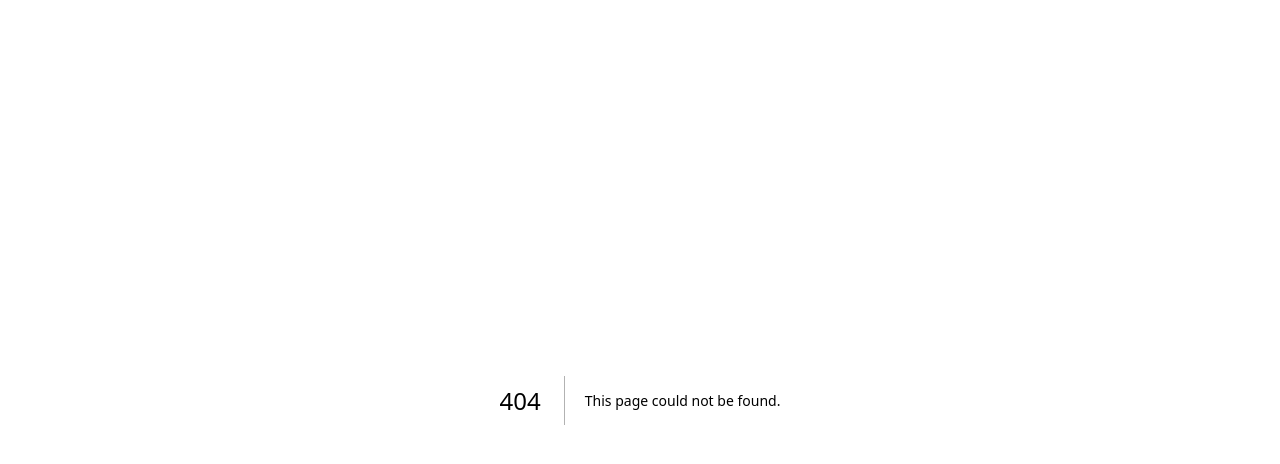
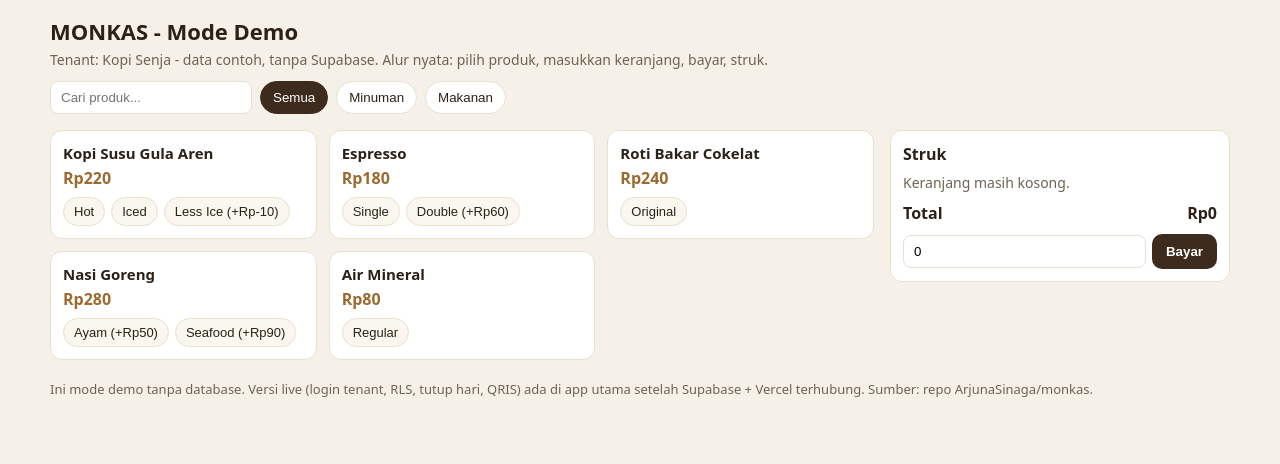
Before and after one commit to ArjunaSinaga/monkas, a Next.js app: page /demo in a window 1280 px wide. Before the commit this address had no page. Shown: the top 464 px of the page. Built offline with nearby package versions, Linux system fonts and the light colour scheme.

Commit message:
feat(demo): route /demo POS dengan data seed, tanpa Supabase - bisa dicek di Vercel sebelum project live siap

```diff
--- /dev/null
+++ b/app/demo/page.jsx
@@ -0,0 +1,184 @@
+'use client';
+
+// Mode demo: POS MONKAS dengan data seed, TANPA Supabase.
+// Tujuannya: bisa dicek di Vercel (preview ke merchant) sebelum project live siap.
+// Route: /demo
+
+import { useState } from "react";
+
+const TENANT = { id: "demo", name: "Kopi Senja" };
+
+const PRODUCTS = [
+  { id: "p1", name: "Kopi Susu Gula Aren", price_cents: 22000, category: "Minuman", variants: [
+    { id: "v1", name: "Hot", price_delta_cents: 0 },
+    { id: "v2", name: "Iced", price_delta_cents: 0 },
+    { id: "v3", name: "Less Ice", price_delta_cents: -1000 },
+  ]},
+  { id: "p2", name: "Espresso", price_cents: 18000, category: "Minuman", variants: [
+    { id: "v4", name: "Single", price_delta_cents: 0 },
+    { id: "v5", name: "Double", price_delta_cents: 6000 },
+  ]},
+  { id: "p3", name: "Roti Bakar Cokelat", price_cents: 24000, category: "Makanan", variants: [
+    { id: "v6", name: "Original", price_delta_cents: 0 },
+  ]},
+  { id: "p4", name: "Nasi Goreng", price_cents: 28000, category: "Makanan", variants: [
+    { id: "v7", name: "Ayam", price_delta_cents: 5000 },
+    { id: "v8", name: "Seafood", price_delta_cents: 9000 },
+  ]},
+  { id: "p5", name: "Air Mineral", price_cents: 8000, category: "Minuman", variants: [
+    { id: "v9", name: "Regular", price_delta_cents: 0 },
+  ]},
+];
+
+const rupiah = (c) => "Rp" + (c / 100).toLocaleString("id-ID");
+
+export default function DemoKasir() {
+  const [cart, setCart] = useState([]);
+  const [cat, setCat] = useState("Semua");
+  const [paid, setPaid] = useState(0);
+  const [done, setDone] = useState(null);
+  const [query, setQuery] = useState("");
+
+  const cats = ["Semua", ...Array.from(new Set(PRODUCTS.map((p) => p.category)))];
+  const list = PRODUCTS.filter(
+    (p) => (cat === "Semua" || p.category === cat) &&
+      p.name.toLowerCase().includes(query.toLowerCase())
+  );
+
+  const total = cart.reduce((a, b) => a + b.price_cents * b.qty, 0);
+
+  function add(p, v) {
+    const key = p.id + "-" + v.id;
+    setCart((c) => {
+      const found = c.find((x) => x.key === key);
+      if (found) return c.map((x) => (x.key === key ? { ...x, qty: x.qty + 1 } : x));
+      return [...c, { key, product_id: p.id, product_name: p.name, variant_name: v.name, price_cents: p.price_cents + v.price_delta_cents, qty: 1 }];
+    });
+  }
+  function changeQty(key, d) {
+    setCart((c) => c.map((x) => (x.key === key ? { ...x, qty: x.qty + d } : x)).filter((x) => x.qty > 0));
+  }
+  function checkout() {
+    setDone({ total, items: cart, at: new Date().toLocaleString("id-ID") });
+    setCart([]);
+    setPaid(0);
+  }
+
+  return (
+    <main style={{ fontFamily: "system-ui, sans-serif", background: "#f5f1e8", color: "#2b2118", minHeight: "100vh", padding: 16 }}>
+      <div style={{ maxWidth: 1180, margin: "0 auto" }}>
+        <header style={{ display: "flex", justifyContent: "space-between", alignItems: "center", gap: 12, flexWrap: "wrap", marginBottom: 16 }}>
+          <div>
+            <h1 style={{ margin: 0, fontSize: 22 }}>MONKAS - Mode Demo</h1>
+            <p style={{ margin: "4px 0 0", color: "#6f6252", fontSize: 14 }}>
+              Tenant: {TENANT.name} - data contoh, tanpa Supabase. Alur nyata: pilih produk, masukkan keranjang, bayar, struk.
+            </p>
+          </div>
+          <div style={{ display: "flex", gap: 8, alignItems: "center" }}>
+            <input
+              value={query}
+              onChange={(e) => setQuery(e.target.value)}
+              placeholder="Cari produk..."
+              style={{ padding: "8px 10px", borderRadius: 8, border: "1px solid #e8e0cf", background: "#fff", minWidth: 180 }}
+            />
+            {cats.map((c) => (
+              <button
+                key={c}
+                onClick={() => setCat(c)}
+                style={{
+                  padding: "8px 12px", borderRadius: 999, cursor: "pointer",
+                  border: `1px solid ${cat === c ? "#3d2c1e" : "#e8e0cf"}`,
+                  background: cat === c ? "#3d2c1e" : "#fff",
+                  color: cat === c ? "#fff" : "#2b2118",
+                }}
+              >
+                {c}
+              </button>
+            ))}
+          </div>
+        </header>
+
+        <div style={{ display: "grid", gridTemplateColumns: "1fr 340px", gap: 16, alignItems: "start" }}>
+          <section style={{ display: "grid", gridTemplateColumns: "repeat(auto-fill, minmax(220px, 1fr))", gap: 12 }}>
+            {list.map((p) => (
+              <div key={p.id} style={{ background: "#fff", border: "1px solid #e8e0cf", borderRadius: 12, padding: 12 }}>
+                <div style={{ fontWeight: 600, fontSize: 15 }}>{p.name}</div>
+                <div style={{ color: "#9a6a2f", fontWeight: 600, margin: "4px 0 8px" }}>{rupiah(p.price_cents)}</div>
+                <div style={{ display: "flex", flexWrap: "wrap", gap: 6 }}>
+                  {p.variants.map((v) => (
+                    <button
+                      key={v.id}
+                      onClick={() => add(p, v)}
+                      style={{
+                        padding: "6px 10px", borderRadius: 999, cursor: "pointer",
+                        border: "1px solid #e8e0cf", background: "#faf7ef", color: "#2b2118", fontSize: 13,
+                      }}
+                    >
+                      {v.name}{v.price_delta_cents ? " (+" + rupiah(v.price_delta_cents) + ")" : ""}
+                    </button>
+                  ))}
+                </div>
+              </div>
+            ))}
+          </section>
+
+          <aside style={{ background: "#fff", border: "1px solid #e8e0cf", borderRadius: 12, padding: 12, position: "sticky", top: 16 }}>
+            <h2 style={{ margin: "0 0 8px", fontSize: 16 }}>Struk</h2>
+            {cart.length === 0 && <div style={{ color: "#6f6252", fontSize: 14 }}>Keranjang masih kosong.</div>}
+            {cart.map((it) => (
+              <div key={it.key} style={{ display: "flex", justifyContent: "space-between", gap: 8, padding: "6px 0", borderBottom: "1px solid #f0ebe0", fontSize: 14 }}>
+                <div>
+                  <div style={{ fontWeight: 600 }}>{it.product_name}</div>
+                  <div style={{ color: "#6f6252" }}>{it.variant_name} x{it.qty} - {rupiah(it.price_cents * it.qty)}</div>
+                </div>
+                <div style={{ display: "flex", gap: 4 }}>
+                  <button onClick={() => changeQty(it.key, -1)} style={{ width: 28, height: 28, borderRadius: 8, border: "1px solid #e8e0cf", background: "#faf7ef", cursor: "pointer" }}>-</button>
+                  <button onClick={() => changeQty(it.key, 1)} style={{ width: 28, height: 28, borderRadius: 8, border: "1px solid #e8e0cf", background: "#faf7ef", cursor: "pointer" }}>+</button>
+                </div>
+              </div>
+            ))}
+            <div style={{ display: "flex", justifyContent: "space-between", marginTop: 10, fontWeight: 700 }}>
+              <span>Total</span><span>{rupiah(total)}</span>
+            </div>
+            <div style={{ display: "flex", gap: 6, marginTop: 10, alignItems: "center" }}>
+              <input
+                value={paid}
+                onChange={(e) => setPaid(Number(e.target.value) || 0)}
+                placeholder="Uang diterima"
+                type="number"
+                style={{ flex: 1, padding: "8px 10px", borderRadius: 8, border: "1px solid #e8e0cf" }}
+              />
+              <button
+                onClick={checkout}
+                disabled={cart.length === 0}
+                style={{
+                  padding: "10px 14px", borderRadius: 10, border: "none", cursor: cart.length ? "pointer" : "not-allowed",
+                  background: "#3d2c1e", color: "#fff", fontWeight: 600,
+                }}
+              >
+                Bayar
+              </button>
+            </div>
+            {paid > 0 && cart.length > 0 && (
+              <div style={{ marginTop: 8, fontSize: 14, color: paid >= total ? "#1f6b4a" : "#b42318" }}>
+                Kembali {rupiah(paid - total)}
+              </div>
+            )}
+            {done && (
+              <div style={{ marginTop: 12, padding: 10, borderRadius: 10, background: "#f0f6f2", border: "1px solid #cfe3d7", fontSize: 14 }}>
+                <div style={{ fontWeight: 700, color: "#1f6b4a" }}>Transaksi tersimpan (demo)</div>
+                <div>{done.items.length} item - {rupiah(done.total)}</div>
+                <div style={{ color: "#6f6252" }}>{done.at}</div>
+              </div>
+            )}
+          </aside>
+        </div>
+
+        <p style={{ marginTop: 20, color: "#6f6252", fontSize: 13 }}>
+          Ini mode demo tanpa database. Versi live (login tenant, RLS, tutup hari, QRIS) ada di app utama setelah Supabase +
+          Vercel terhubung. Sumber: repo ArjunaSinaga/monkas.
+        </p>
+      </div>
+    </main>
+  );
+}
```
